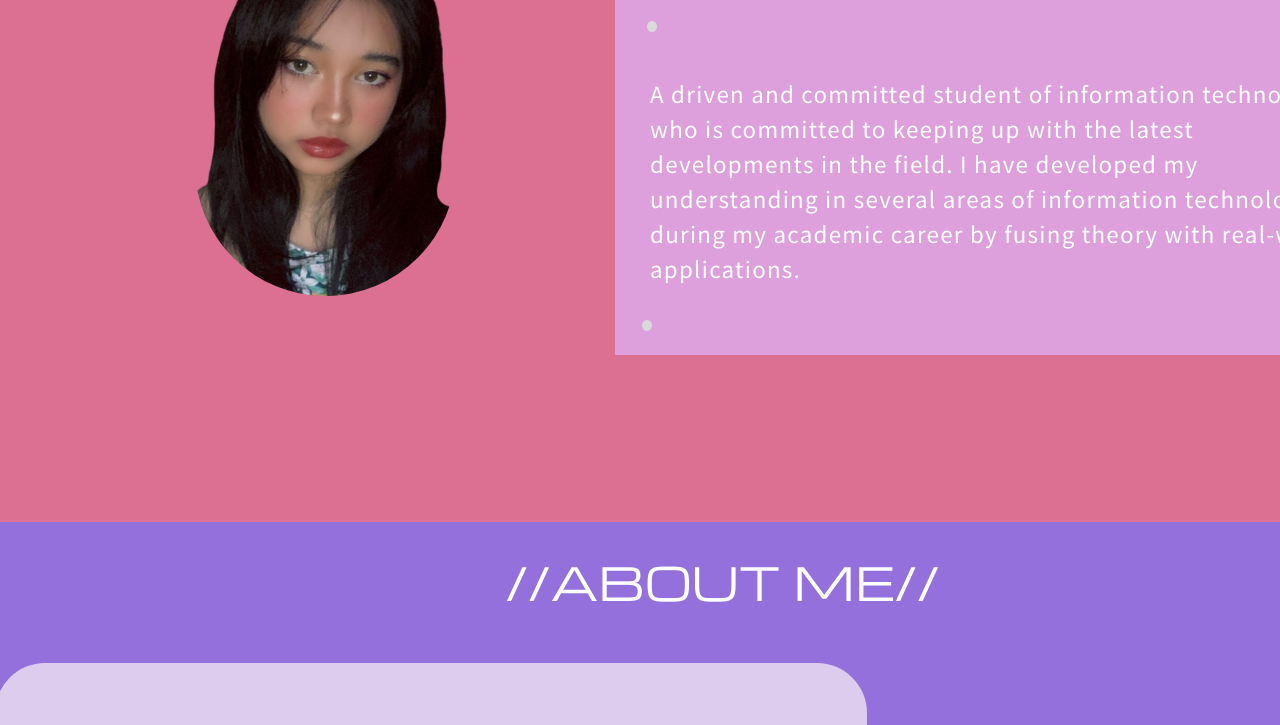
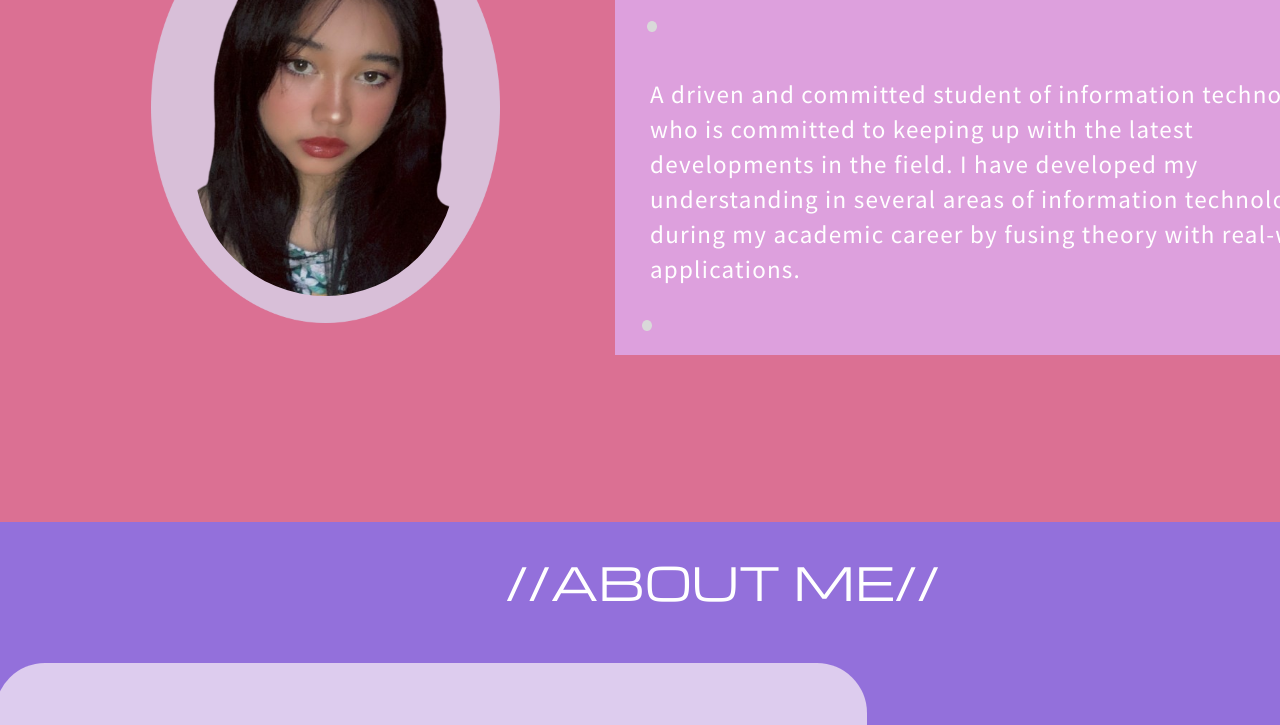
Before and after one commit to leigharl/OnlinePortfolio, a plain HTML site: page index.html in a window 1280 px wide. Shown: the part 262-987 px from the top of the page. Drawn offline with nearby package versions, Linux system fonts and the light colour scheme; a web font is replaced by a local one.

Commit message:
Update style.css

```diff
--- a/style.css
+++ b/style.css
@@ -197,6 +197,7 @@ body {
   box-sizing: border-box;
   padding: 0.9rem 4.4rem 0.9rem 4.4rem;
   height: calc(100% - 5.2rem);
+  background-image: url('../assets/ellipse-1.png');
   background-size: cover;
   background-repeat: no-repeat;
   background-position: center;
```
